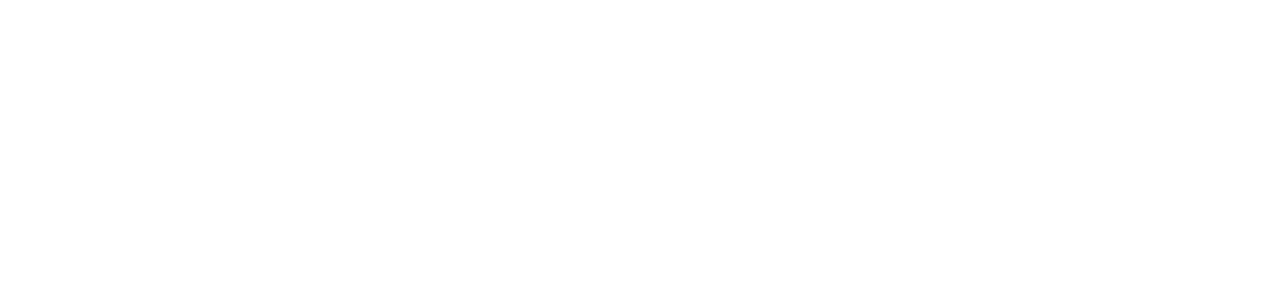
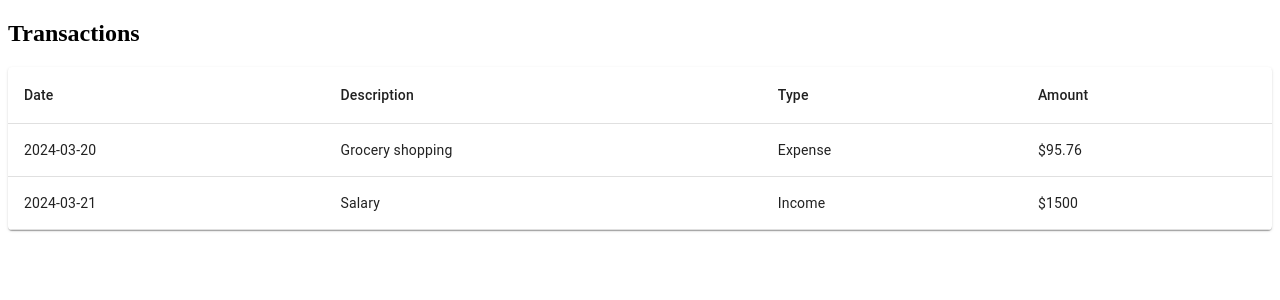
Before and after one commit to All-Purpose-Apps/triobudget_frontend, a React (Vite) app: page /transactions in a window 1280 px wide. Before the commit this address had no page. Shown: the top 300 px of the page. Built offline with nearby package versions, Linux system fonts and the light colour scheme; no server answers; sample sign-in values are in the browser's storage.

Commit message:
transactions page, setup conditional rendering

```diff
--- a/src/App.jsx
+++ b/src/App.jsx
@@ -1,17 +1,28 @@
-import AuthTest from "./pages/AuthTest"
+import React from 'react';
+import TransactionTable from "./pages/Transactions";
 import Login from "./pages/LoginForm";
 import { useSelector } from "react-redux";
-import { Route, Routes } from "react-router-dom";
+import { Route, Routes, Navigate } from "react-router-dom";
 
 export default function App() {
-  const isLoggedIn = useSelector((state) => state.isLoggedIn);
-  console.log(isLoggedIn);
+  const isLoggedIn = useSelector((state) => state.auth.isLoggedIn);
+
+  const transactions = [
+    { id: 1, date: '2024-03-20', description: 'Grocery shopping', amount: 95.76, type: 'Expense' },
+    { id: 2, date: '2024-03-21', description: 'Salary', amount: 1500, type: 'Income' },
+    // Add more transactions as needed
+  ];
+
   return (
     <div>
       <Routes>
-        <Route path="/" element={<Login />} />
-        {isLoggedIn && <Route path="/authtest" element={<AuthTest />} />}
+        {/* Redirect users based on their authentication state */}
+        <Route path="/" element={isLoggedIn ? <Navigate replace to="/transactions" /> : <Login />} />
+        <Route path="/transactions" element={isLoggedIn ? <TransactionTable transactions={transactions} /> : <Navigate replace to="/" />} />
+
+        {/* Optionally, handle a "catch-all" route for undefined paths */}
+        <Route path="*" element={<Navigate replace to={isLoggedIn ? "/transactions" : "/"} />} />
       </Routes>
     </div>
-  )
+  );
 }
--- a/src/pages/AuthTest.jsx
+++ /dev/null
@@ -1,5 +0,0 @@
-export default function AuthTest() {
-    return (
-        <div>Logged In</div>
-    )
-}
--- a/src/pages/LoginForm.jsx
+++ b/src/pages/LoginForm.jsx
@@ -1,12 +1,10 @@
 import { Box, Button, TextField, Typography } from "@mui/material";
-import axios from "axios";
 import React, { useState } from "react";
-import { useDispatch } from "react-redux";
+import { signInWithEmailAndPassword } from "firebase/auth";
+import { auth } from "../firebaseConfig.js";
 import { useNavigate } from "react-router-dom";
-import { authActions } from "../store";
 
 const Login = () => {
-    const dispatch = useDispatch();
     const history = useNavigate();
     const [inputs, setInputs] = useState({
         email: "",
@@ -18,22 +16,19 @@
             [e.target.name]: e.target.value,
         }));
     };
-    const sendRequest = async () => {
-        const res = await axios
-            .post("http://localhost:5000/api/login", {
-                email: inputs.email,
-                password: inputs.password,
-            })
-            .catch((err) => console.log(err));
-        const data = await res.data;
-        return data;
-    };
+
     const handleSubmit = (e) => {
         e.preventDefault();
-        // send http request
-        sendRequest()
-            .then(() => dispatch(authActions.login()))
-            .then(() => history("/user"));
+        signInWithEmailAndPassword(auth, inputs.email, inputs.password)
+            .then((userCredential) => {
+                const user = userCredential.user;
+                history("/authtest")
+            })
+            .catch((error) => {
+                const errorCode = error.code;
+                const errorMessage = error.message;
+                console.log(errorCode, errorMessage)
+            });
     };
     return (
         <div>
--- /dev/null
+++ b/src/pages/Transactions.jsx
@@ -0,0 +1,35 @@
+import { TableHead, TableContainer, Table, TableRow, TableCell, TableBody, Paper } from '@mui/material';
+import React from 'react';
+
+// Assuming each transaction has an id, date, description, amount, and type (Income or Expense)
+const TransactionTable = ({ transactions }) => {
+    return (
+        <div>
+            <h2>Transactions</h2>
+            <TableContainer component={Paper}>
+                <Table sx={{ minWidth: 650 }} aria-label="simple table">
+                    <TableHead>
+                        <TableRow>
+                            <TableCell>Date</TableCell>
+                            <TableCell>Description</TableCell>
+                            <TableCell>Type</TableCell>
+                            <TableCell>Amount</TableCell>
+                        </TableRow>
+                    </TableHead>
+                    <TableBody>
+                        {transactions.map((transaction) => (
+                            <TableRow key={transaction.id}>
+                                <TableCell>{transaction.date}</TableCell>
+                                <TableCell>{transaction.description}</TableCell>
+                                <TableCell>{transaction.type}</TableCell>
+                                <TableCell>${transaction.amount}</TableCell>
+                            </TableRow>
+                        ))}
+                    </TableBody>
+                </Table>
+            </TableContainer>
+        </div>
+    );
+};
+
+export default TransactionTable;
--- a/src/store/index.js
+++ b/src/store/index.js
@@ -1,20 +1,32 @@
-import { configureStore, createSlice } from "@reduxjs/toolkit";
+import { configureStore, createSlice } from '@reduxjs/toolkit';
+import { auth } from '../firebaseConfig'; // Adjust the import path as necessary
+import { onAuthStateChanged } from 'firebase/auth';
 
 const authSlice = createSlice({
-  name: "auth",
+  name: 'auth',
   initialState: { isLoggedIn: false },
   reducers: {
-    login(state) {
-      state.isLoggedIn = true;
-    },
-    logout(state) {
-      state.isLoggedIn = false;
+    setLoginState(state, action) {
+      state.isLoggedIn = action.payload;
     },
   },
 });
 
 export const authActions = authSlice.actions;
 
-export const store = configureStore({
-  reducer: authSlice.reducer,
+const store = configureStore({
+  reducer: { auth: authSlice.reducer },
 });
+
+// Firebase Auth State Check
+onAuthStateChanged(auth, (user) => {
+  if (user) {
+    // User is signed in, dispatch login action
+    store.dispatch(authActions.setLoginState(true));
+  } else {
+    // User is signed out, dispatch logout action
+    store.dispatch(authActions.setLoginState(false));
+  }
+});
+
+export { store };
```
Also changed, not shown: src/pages/Home.jsx (added).
